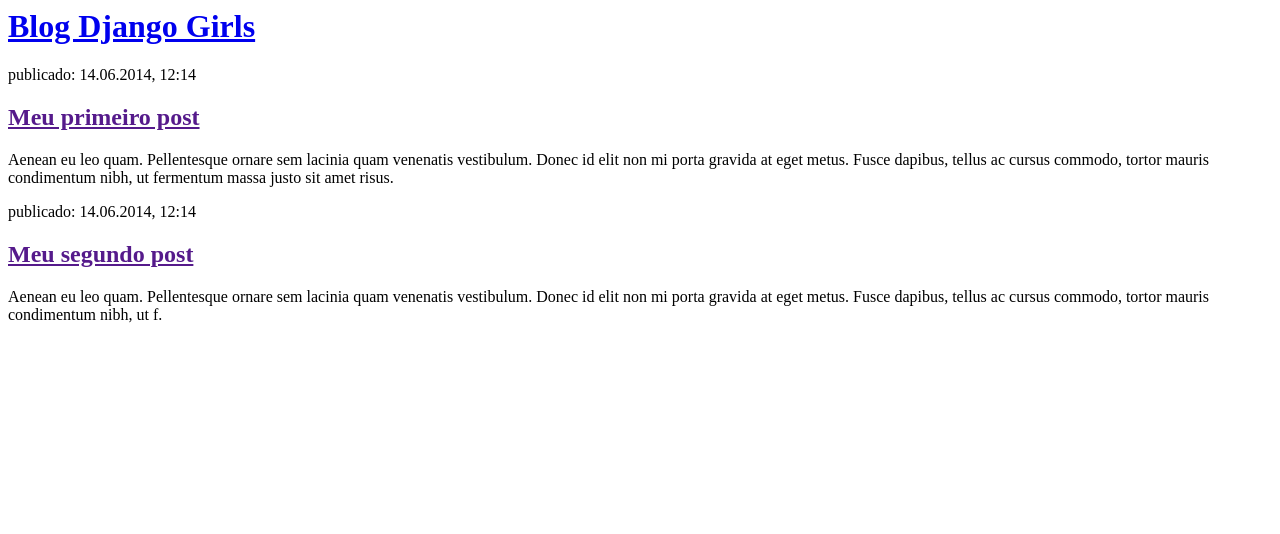
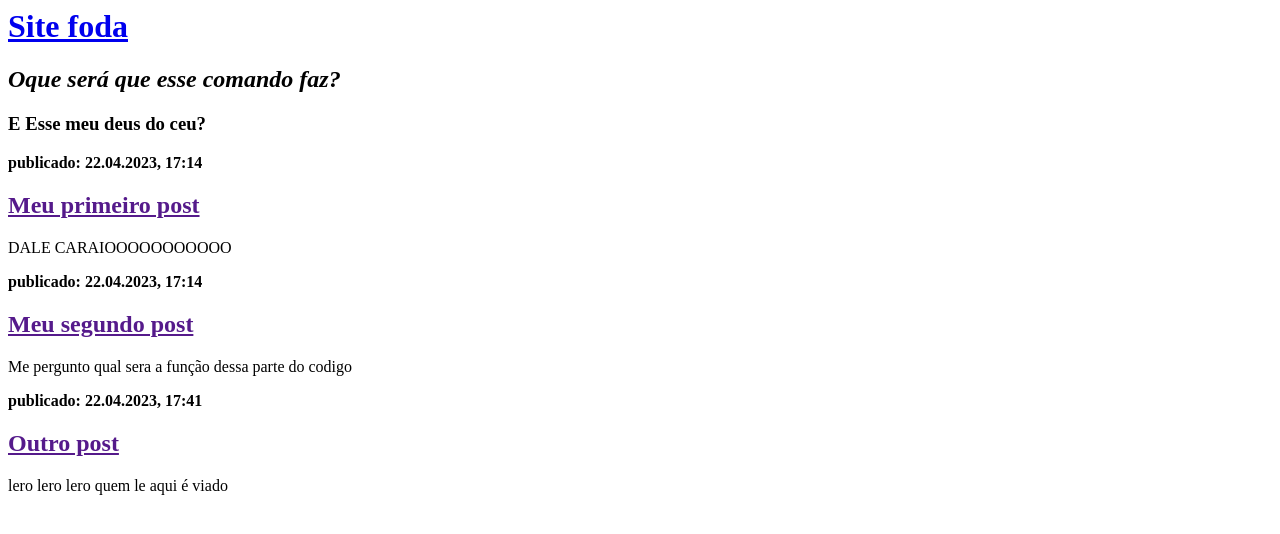
Before and after one commit to zaiodnv/my-second-blog, a Django app: page / in a window 1280 px wide. Shown: the top 534 px of the page. Run offline with Django 3.2, Linux system fonts and the light colour scheme.

Commit message:
More updates on the HTML

```diff
--- a/blog/templates/blog/post_list.html
+++ b/blog/templates/blog/post_list.html
@@ -1,22 +1,30 @@
 <html>
     <head>
-        <title>Blog Django Girls</title>
+        <title>Site foda</title>
     </head>
     <body>
         <div>
-            <h1><a href="/">Blog Django Girls</a></h1>
+            <h1><a href="/">Site foda</a></h1>
+            <h2><em>Oque será que esse comando faz?</em></h2>
+        </div>
+        <div><h3>E Esse meu deus do ceu?</h3></div>
+
+        <div>
+            <p><strong>publicado: 22.04.2023, 17:14</strong></p>
+            <h2><a href="">Meu primeiro post</a></h2>
+            <p>DALE CARAIOOOOOOOOOOO</p>
         </div>
 
         <div>
-            <p>publicado: 14.06.2014, 12:14</p>
-            <h2><a href="">Meu primeiro post</a></h2>
-            <p>Aenean eu leo quam. Pellentesque ornare sem lacinia quam venenatis vestibulum. Donec id elit non mi porta gravida at eget metus. Fusce dapibus, tellus ac cursus commodo, tortor mauris condimentum nibh, ut fermentum massa justo sit amet risus.</p>
+            <p><strong>publicado: 22.04.2023, 17:14</strong></p>
+            <h2><a href="">Meu segundo post</a></h2>
+            <p>Me pergunto qual sera a função dessa parte do codigo</p>
         </div>
+        <div>
+            <p><strong>publicado: 22.04.2023, 17:41</strong></p>
+        <h2><a href="">Outro post</a></h2>
+        <p>lero lero lero quem le aqui é viado</p>
 
-        <div>
-            <p>publicado: 14.06.2014, 12:14</p>
-            <h2><a href="">Meu segundo post</a></h2>
-            <p>Aenean eu leo quam. Pellentesque ornare sem lacinia quam venenatis vestibulum. Donec id elit non mi porta gravida at eget metus. Fusce dapibus, tellus ac cursus commodo, tortor mauris condimentum nibh, ut f.</p>
         </div>
     </body>
 </html>
```
